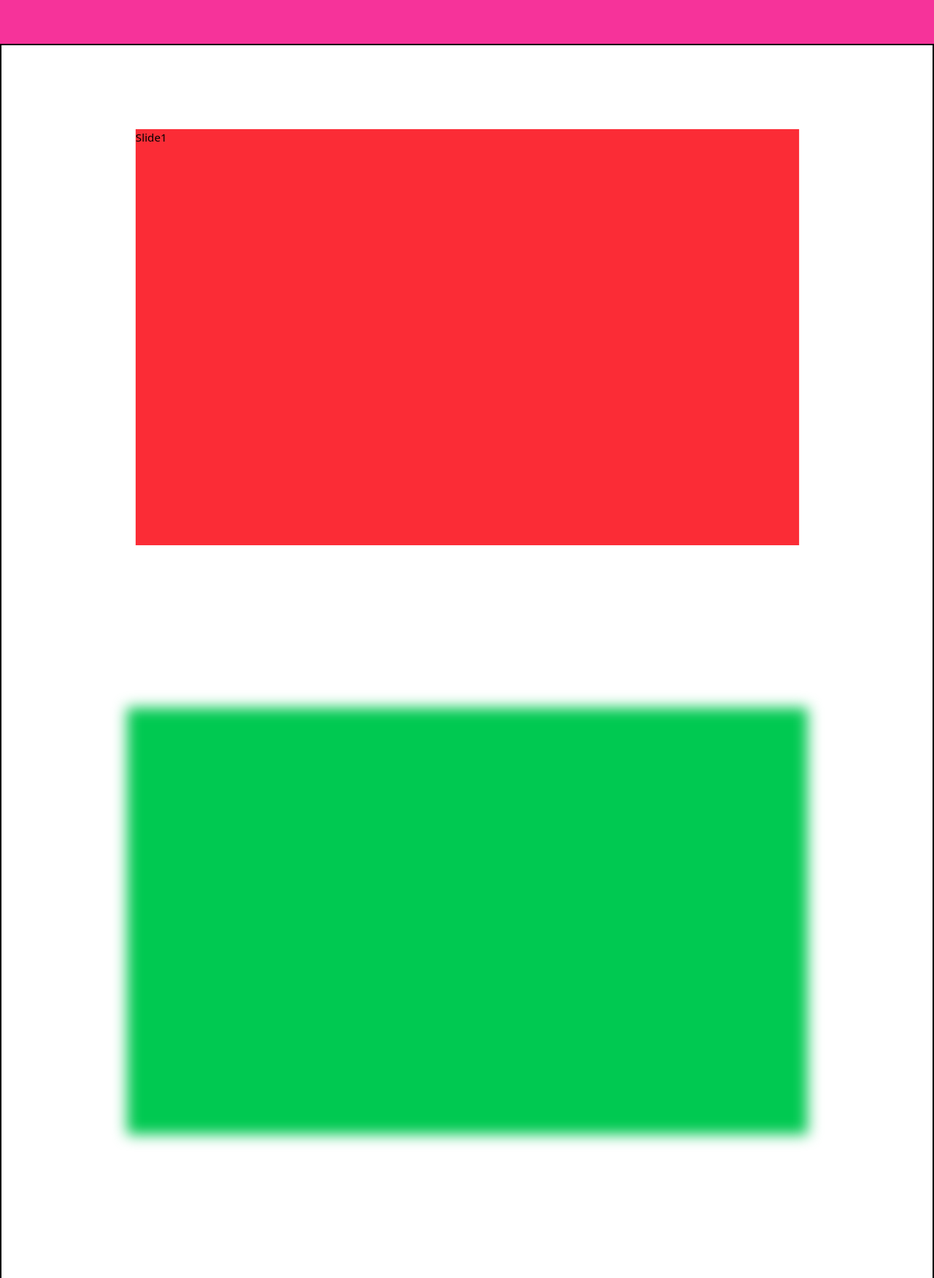
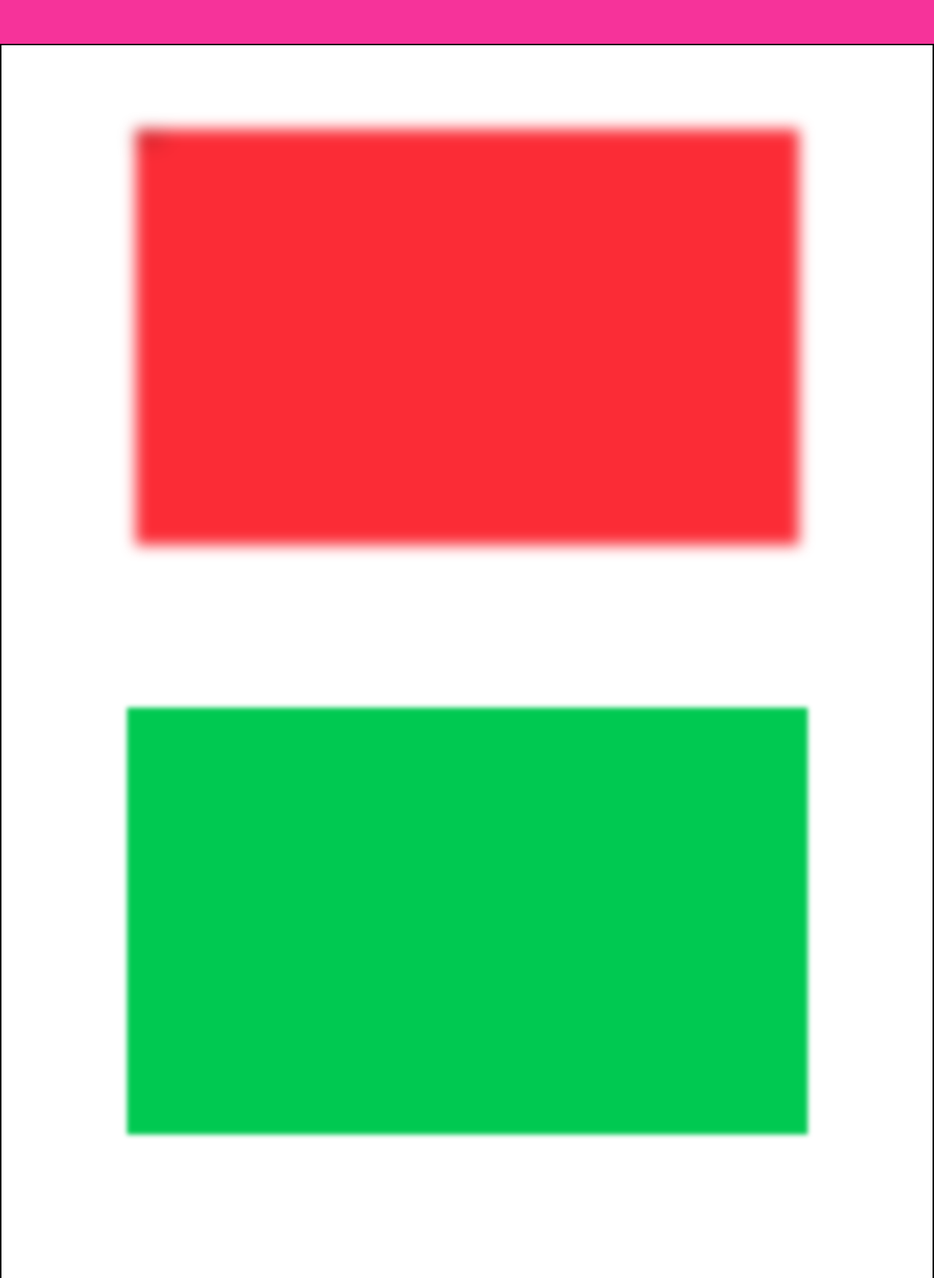
Before and after one commit to wnek/gtm-slides, a React (Vite) app: page / in a window 1280 px wide. Shown: the part 740-2491 px from the top of the page at 73% size. Built offline with nearby package versions, Linux system fonts and the light colour scheme.

Commit message:
Add blur

```diff
--- a/src/App.tsx
+++ b/src/App.tsx
@@ -20,7 +20,8 @@ function App() {
   const scale1 = useTransform(scrollYProgress, [0, 1], [1, 0.9])
   const scale2 = useTransform(scrollYProgress, [0.33, 1], [1, 0.9])
 
-  const blur1 = useTransform(scrollYProgress, [0, 1], [0, 20])
+  const filter1 = useTransform(scrollYProgress, v => `blur(${v * 20}px)`)
+  const filter2 = useTransform(scrollYProgress, v => `blur(${Math.max(0, (v - 0.33) * 20)}px)`)
 
 
   return (
@@ -36,10 +37,10 @@ function App() {
             className="h-3/4 w-3/4 bg-red-500"
             style={{
               scale: scale1,
-              filter: `blur(${blur1}px)`
+              filter: filter1
             }}
           >
-            <h1>Slide1</h1>
+            <motion.h1 style={{ filter: filter1 }}>Slide1</motion.h1>
           </motion.div>
         </div>
 
@@ -48,8 +49,7 @@ function App() {
             className="h-3/4 w-3/4 bg-green-500"
             style={{
               scale: scale2,
-              filter: `blur(10px)`,
-
+              filter: filter2
             }}
           />
         </div>
```
